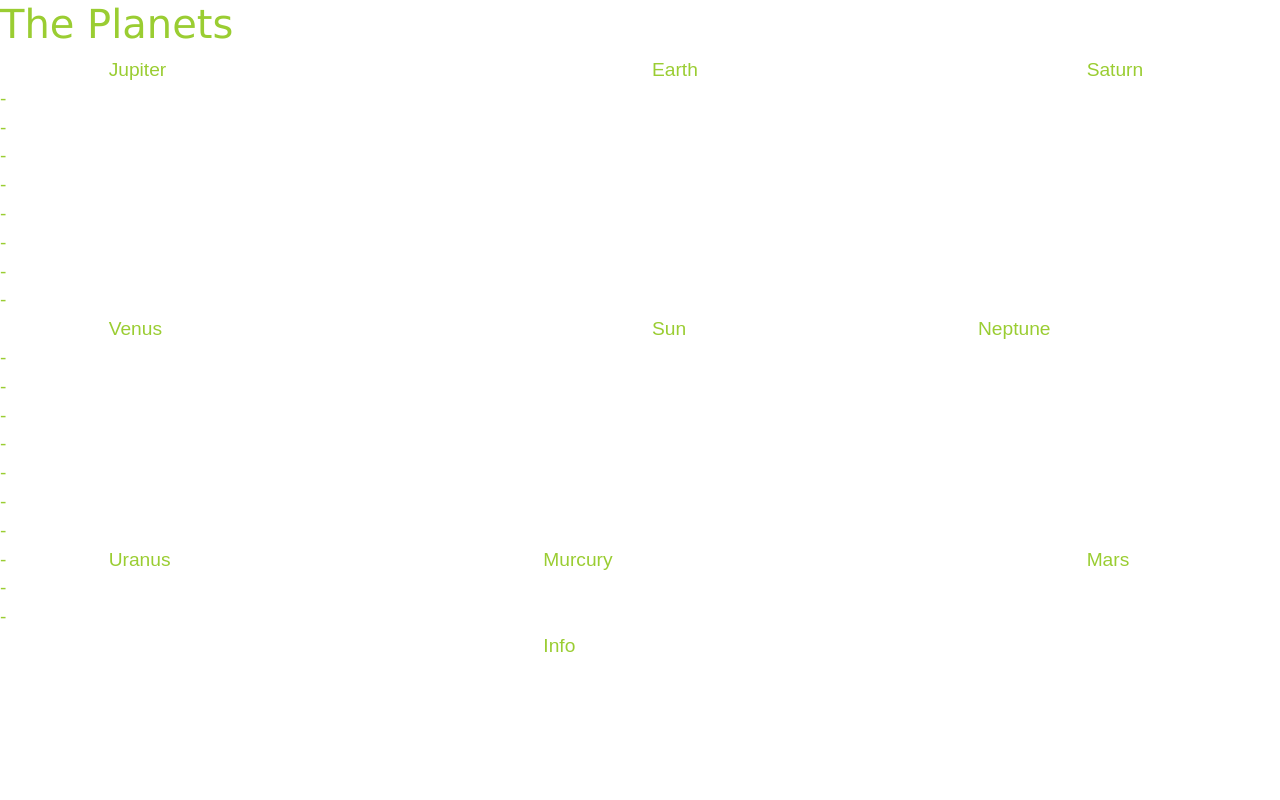
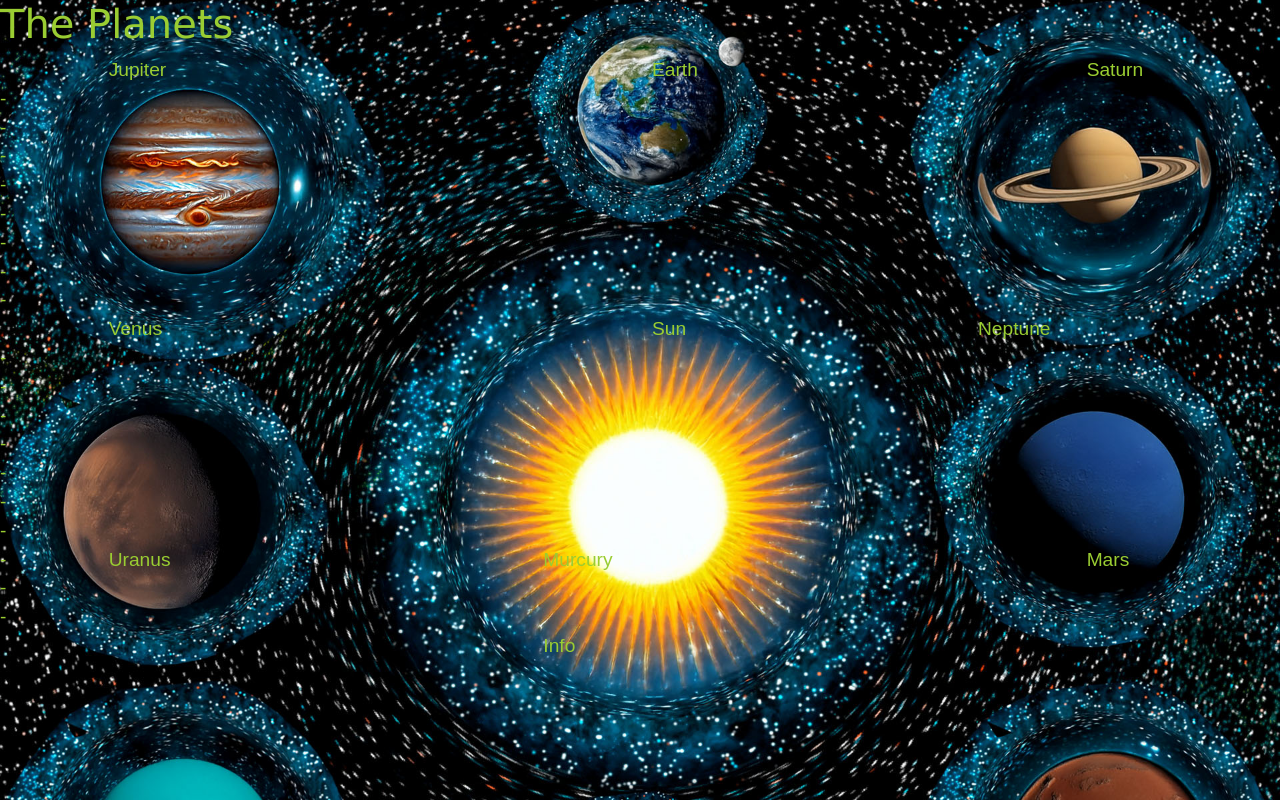
Before and after one commit to Donald3ThatsMe/Solar-system-project, a plain HTML site: page Space/index.html in a window 1280 px wide. Drawn offline with nearby package versions, Linux system fonts and the light colour scheme; the site is published under a folder, as on GitHub Pages, so addresses that start at the root find nothing.

Commit message:
Semi done

```diff
--- a/Space/Style.css
+++ b/Space/Style.css
@@ -1,5 +1,5 @@
 body {
-    background-image:url(/Img/Space.jpg);
+    background-image:url(Img/Space.jpg);
     background-size: cover;
     background-repeat: no-repeat;
 }
```
